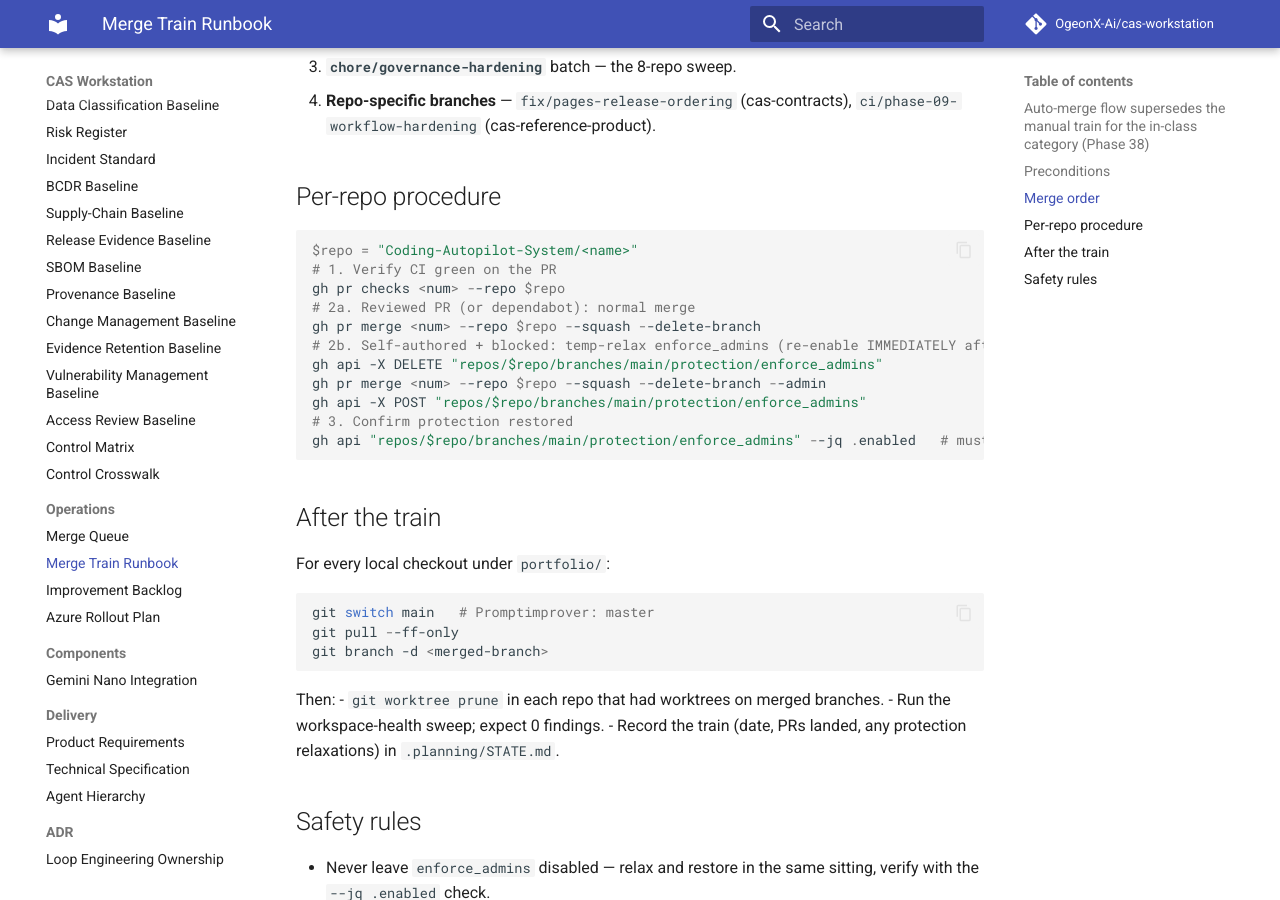
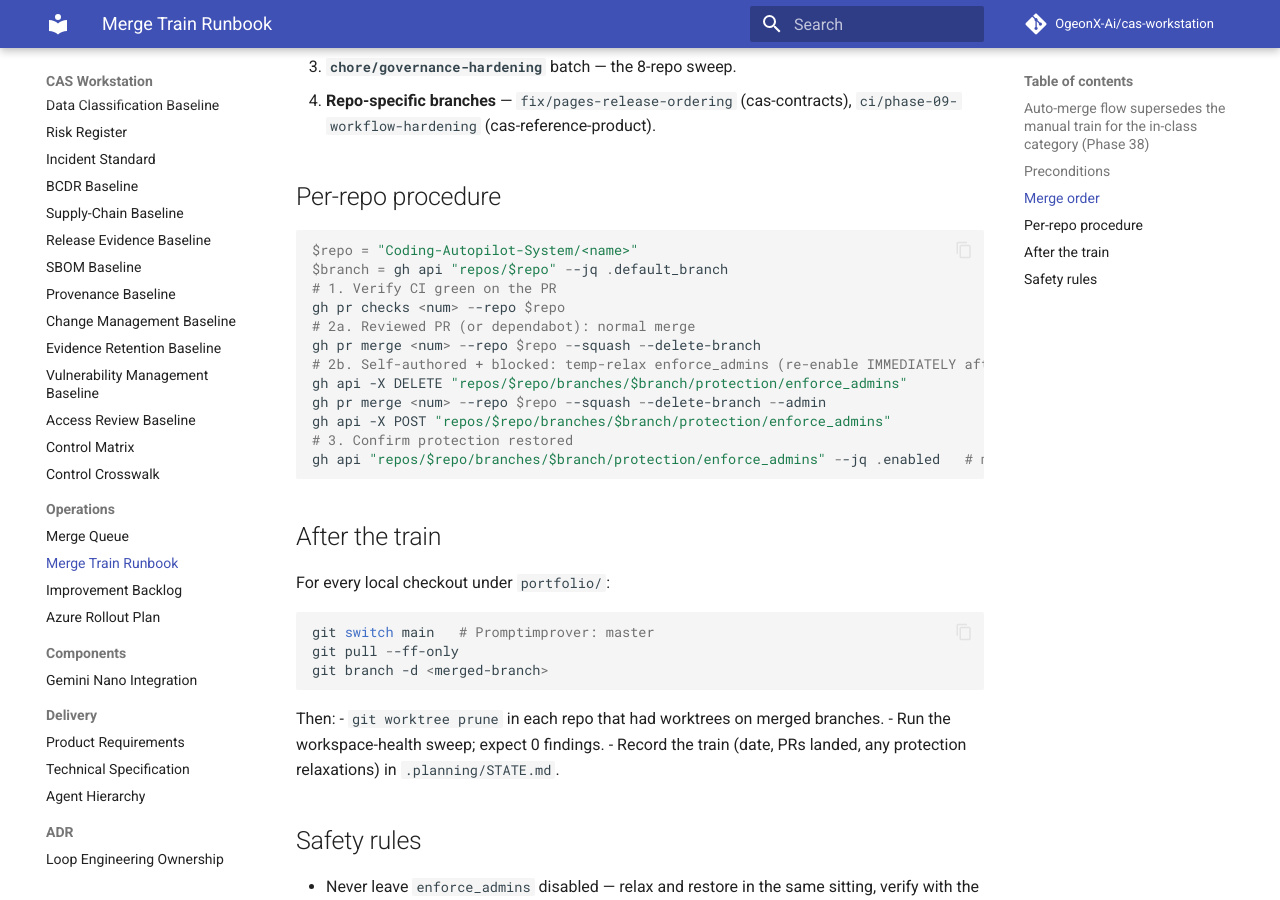
Before and after one commit to OgeonX-Ai/cas-workstation, an MkDocs documentation site: the page built from docs/merge-train-runbook.md, in a window 1280 px wide and 900 px high, scrolled down 1070 px. Built offline with MkDocs 1.6.1 and Material for MkDocs 9.7.7, drawn with Linux system fonts in a browser that asks for light colours; comment, search, counter and statistics services are not loaded.

Commit message:
fix(38): preserve branch protection controls

````diff
--- a/docs/merge-train-runbook.md
+++ b/docs/merge-train-runbook.md
@@ -41,16 +41,17 @@ action.
 
 ```powershell
 $repo = "Coding-Autopilot-System/<name>"
+$branch = gh api "repos/$repo" --jq .default_branch
 # 1. Verify CI green on the PR
 gh pr checks <num> --repo $repo
 # 2a. Reviewed PR (or dependabot): normal merge
 gh pr merge <num> --repo $repo --squash --delete-branch
 # 2b. Self-authored + blocked: temp-relax enforce_admins (re-enable IMMEDIATELY after)
-gh api -X DELETE "repos/$repo/branches/main/protection/enforce_admins"
+gh api -X DELETE "repos/$repo/branches/$branch/protection/enforce_admins"
 gh pr merge <num> --repo $repo --squash --delete-branch --admin
-gh api -X POST "repos/$repo/branches/main/protection/enforce_admins"
+gh api -X POST "repos/$repo/branches/$branch/protection/enforce_admins"
 # 3. Confirm protection restored
-gh api "repos/$repo/branches/main/protection/enforce_admins" --jq .enabled   # must be true
+gh api "repos/$repo/branches/$branch/protection/enforce_admins" --jq .enabled   # must be true
 ```
 
 ## After the train
````
Also changed, not shown: docs/merge-flow-policy.md (+4 -2 lines), 2 other files.
